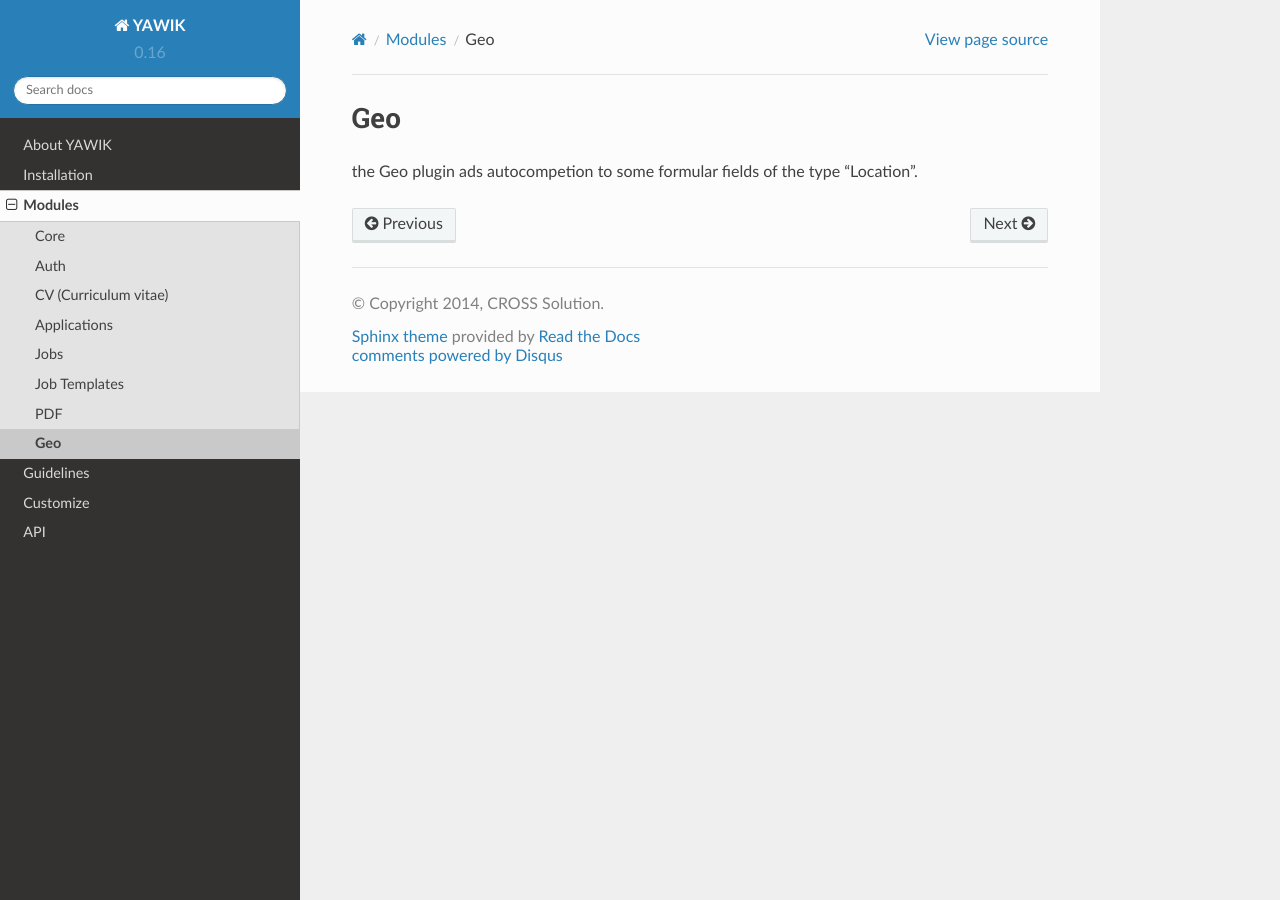
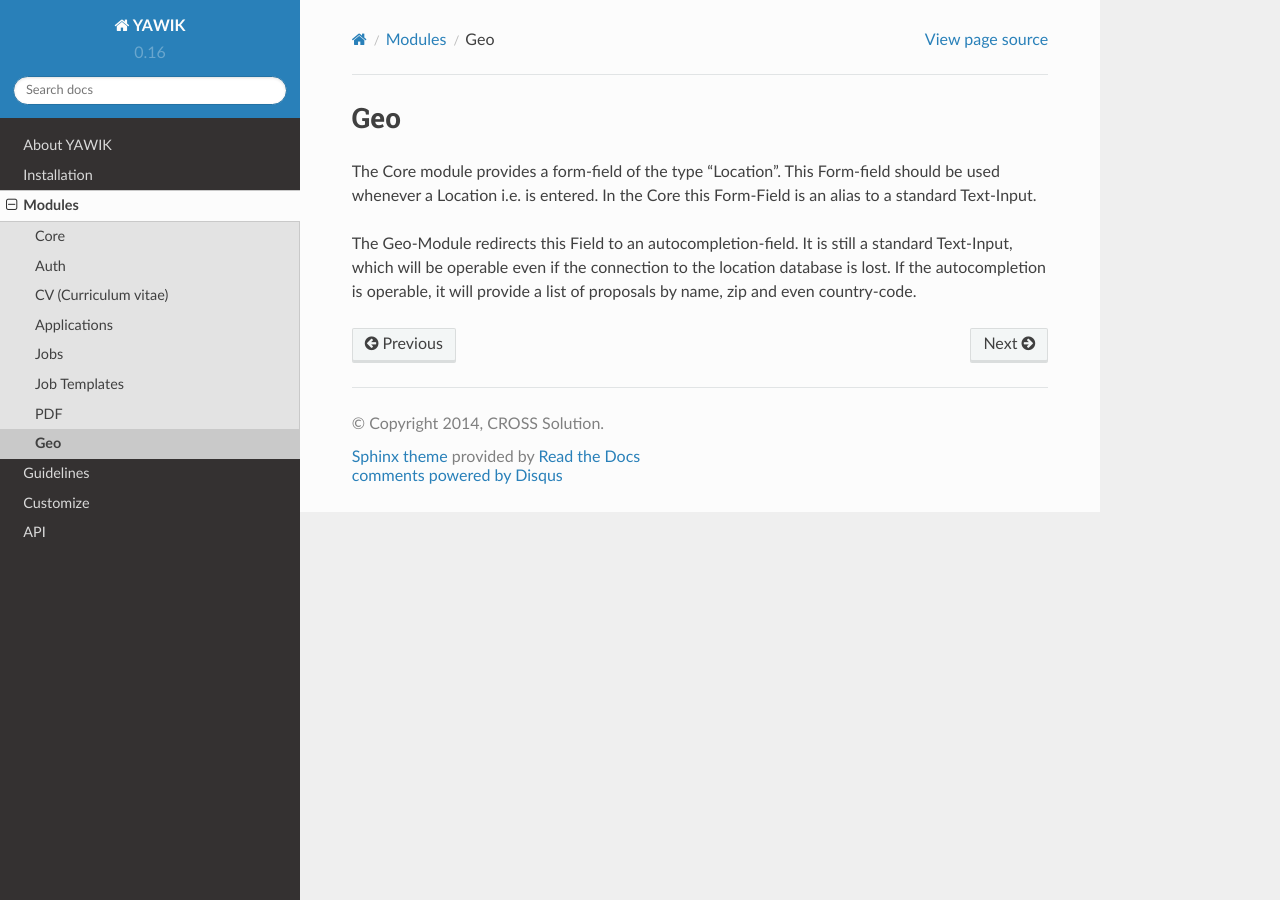
Before and after one commit to cross-solution/YawikDocs, a Sphinx documentation site: the page built from source/modules/geo/index.rst, in a window 1280 px wide. Built offline with Sphinx 7.4.7 and the Read the Docs theme 2.0.0, drawn with Linux system fonts in a browser that asks for light colours; comment, search, counter and statistics services are not loaded.

Commit message:
geo, description of the location field

```diff
--- a/source/modules/geo/index.rst
+++ b/source/modules/geo/index.rst
@@ -3,4 +3,10 @@
 Geo
 ---
 
-the Geo plugin ads autocompetion to some formular fields of the type "Location".
+The Core module provides a form-field of the type "Location".
+This Form-field should be used whenever a Location i.e. is entered.
+In the Core this Form-Field is an alias to a standard Text-Input.
+
+The Geo-Module redirects this Field to an autocompletion-field.
+It is still a standard Text-Input, which will be operable even if the connection to the location database is lost.
+If the autocompletion is operable, it will provide a list of proposals by name, zip and even country-code.
```
